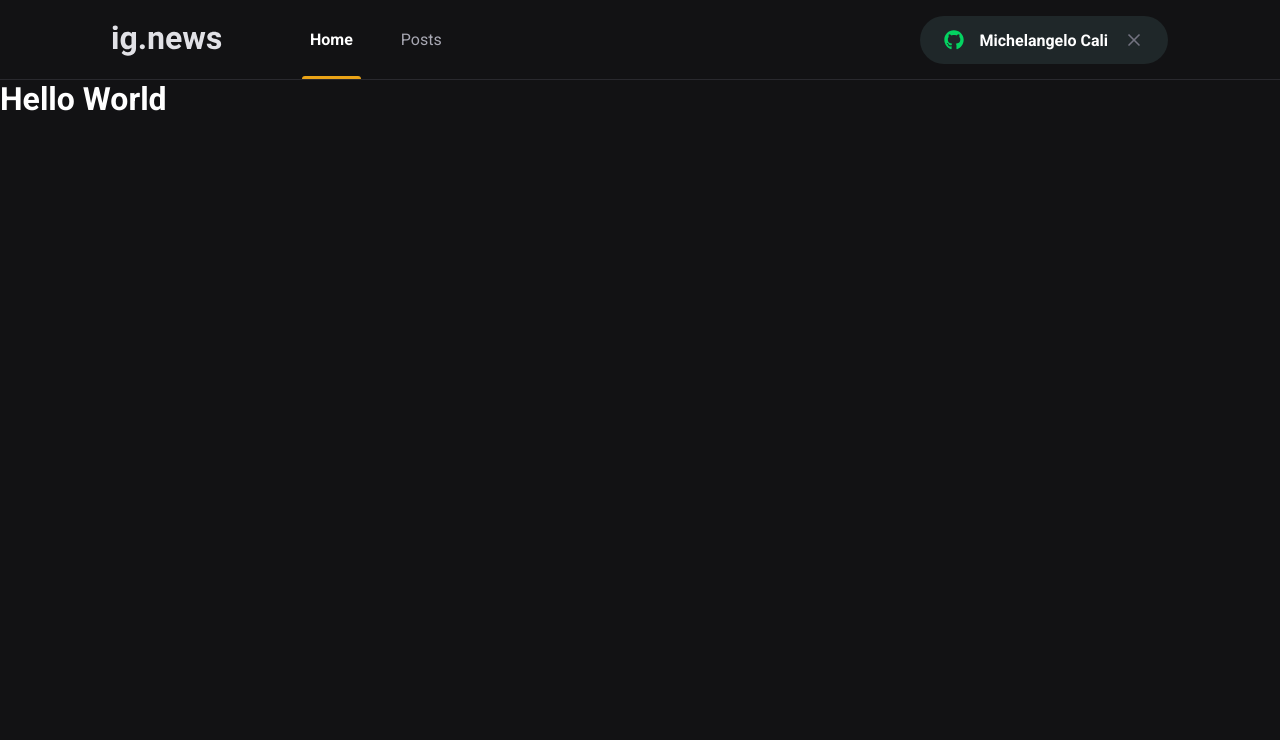
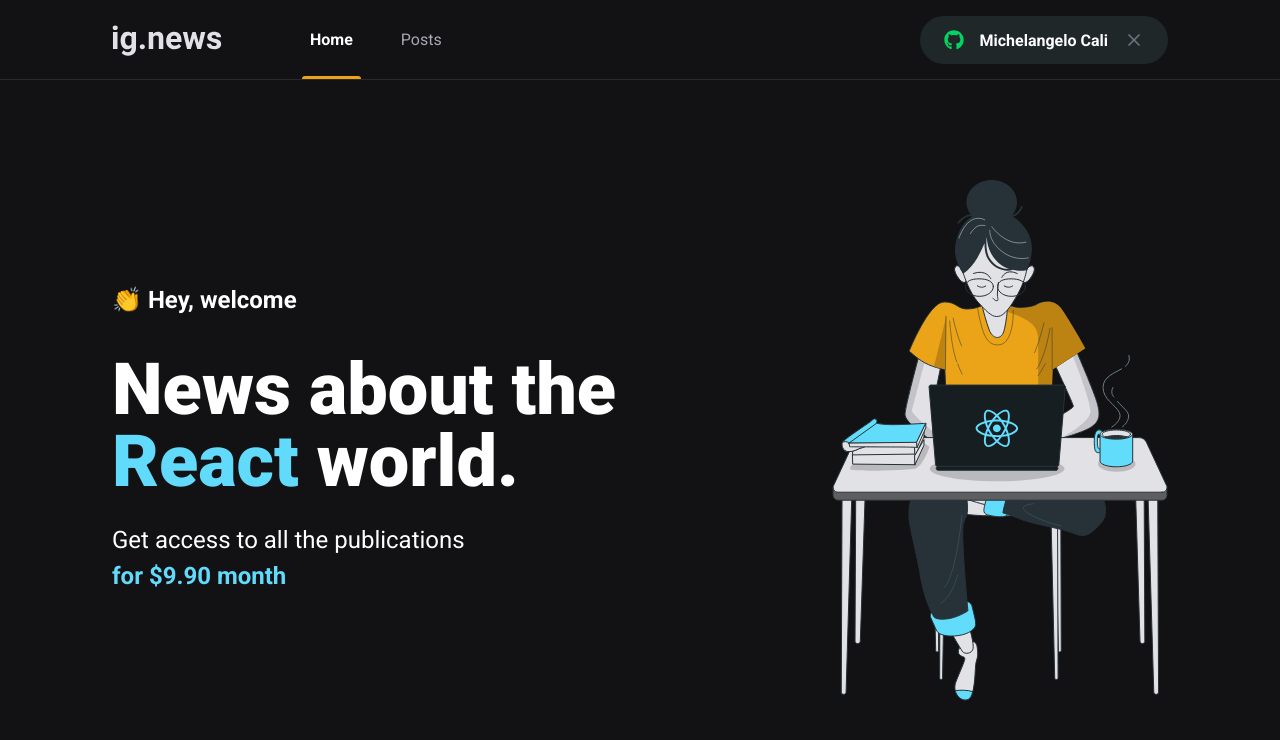
Before and after one commit to MichelangeloCali/ignews, a Next.js app: page / in a window 1280 px wide. Shown: the top 740 px of the page. Built offline with nearby package versions, Linux system fonts and the light colour scheme.

Commit message:
feat: home page component

```diff
--- a/src/components/Header/Header.tsx
+++ b/src/components/Header/Header.tsx
@@ -1,5 +1,5 @@
 import Image from 'next/image'
-import styles from '../Header/Header.styles.module.scss'
+import styles from '../Header/Header.module.scss'
 import logoSvg from '../../../public/images/logo.svg'
 import { SignInButton } from '../SignInButton/SignInButton'
 
--- a/src/components/SignInButton/SignInButton.tsx
+++ b/src/components/SignInButton/SignInButton.tsx
@@ -1,6 +1,6 @@
 import { FaGithub } from 'react-icons/fa'
 import { FiX } from 'react-icons/fi'
-import styles from '../SignInButton/SignInButton.styles.module.scss'
+import styles from '../SignInButton/SignInButton.module.scss'
 
 export const SignInButton = () => {
   const isUserLoggedIn = true
--- /dev/null
+++ b/src/pages/home.module.scss
@@ -0,0 +1,40 @@
+.contentContainer {
+  max-width: 1120px;
+  margin: 0 auto;
+  padding: 0 2rem;
+  height: calc(100vh - 5rem);
+  display: flex;
+  align-items: center;
+  justify-content: space-between;
+}
+
+.hero {
+  max-width: 600px;
+
+  > span {
+    font-size: 1.5rem;
+    font-weight: bold;
+  }
+
+  h1 {
+    font-size: 4.5rem;
+    line-height: 4.5rem;
+    font-weight: 900;
+    margin-top: 2.5rem;
+
+    span {
+      color: var(--cyan-500);
+    }
+  }
+
+  p {
+    font-size: 1.5rem;
+    line-height: 2.25rem;
+    margin-top: 1.5rem;
+
+    span {
+      color: var(--cyan-500);
+      font-weight: bold;
+    }
+  }
+}
--- a/src/pages/index.tsx
+++ b/src/pages/index.tsx
@@ -1,12 +1,29 @@
 import Head from 'next/head'
+import Image from 'next/image'
+import avatarSvg from '../../public/images/avatar.svg'
+import styles from './home.module.scss'
 
 const Home = () => {
   return (
     <>
       <Head>
-        <title>ig.news</title>
+        <title>Home | ig.news</title>
       </Head>
-      <h1>Hello World</h1>
+
+      <main className={styles.contentContainer}>
+        <section className={styles.hero}>
+          <span>👏 Hey, welcome</span>
+          <h1>
+            News about the <span>React</span> world.
+          </h1>
+          <p>
+            Get access to all the publications <br />
+            <span>for $9.90 month</span>
+          </p>
+        </section>
+
+        <Image src={avatarSvg} alt="girl coding" />
+      </main>
     </>
   )
 }
```
Also changed, not shown: src/components/Header/Header.module.scss (renamed from src/components/Header/Header.styles.module.scss), src/components/SignInButton/SignInButton.module.scss (renamed from src/components/SignInButton/SignInButton.styles.module.scss), src/components/SubscribeButton/SubscribeButton.module.scss (added), src/components/SubscribeButton/SubscribeButton.tsx (added).
